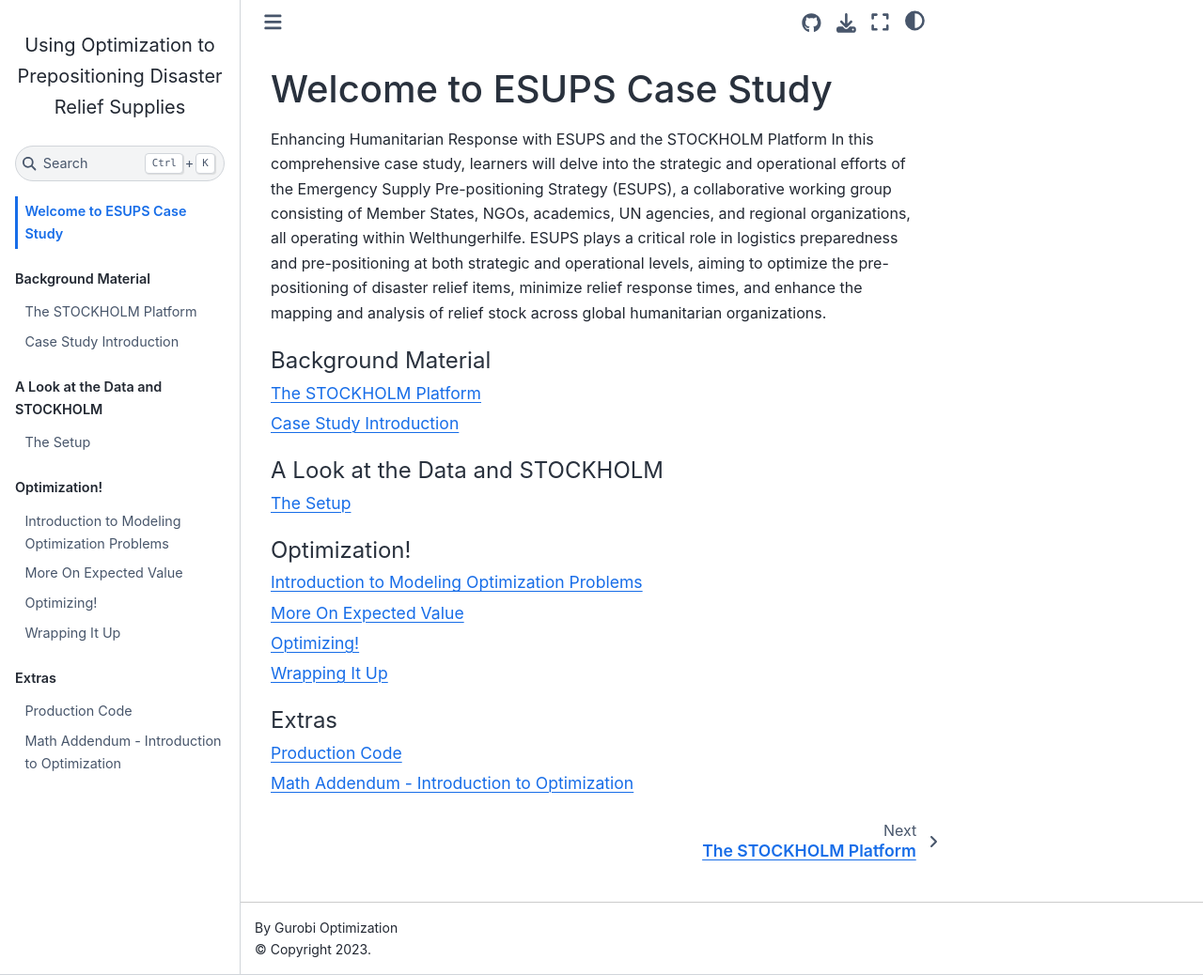
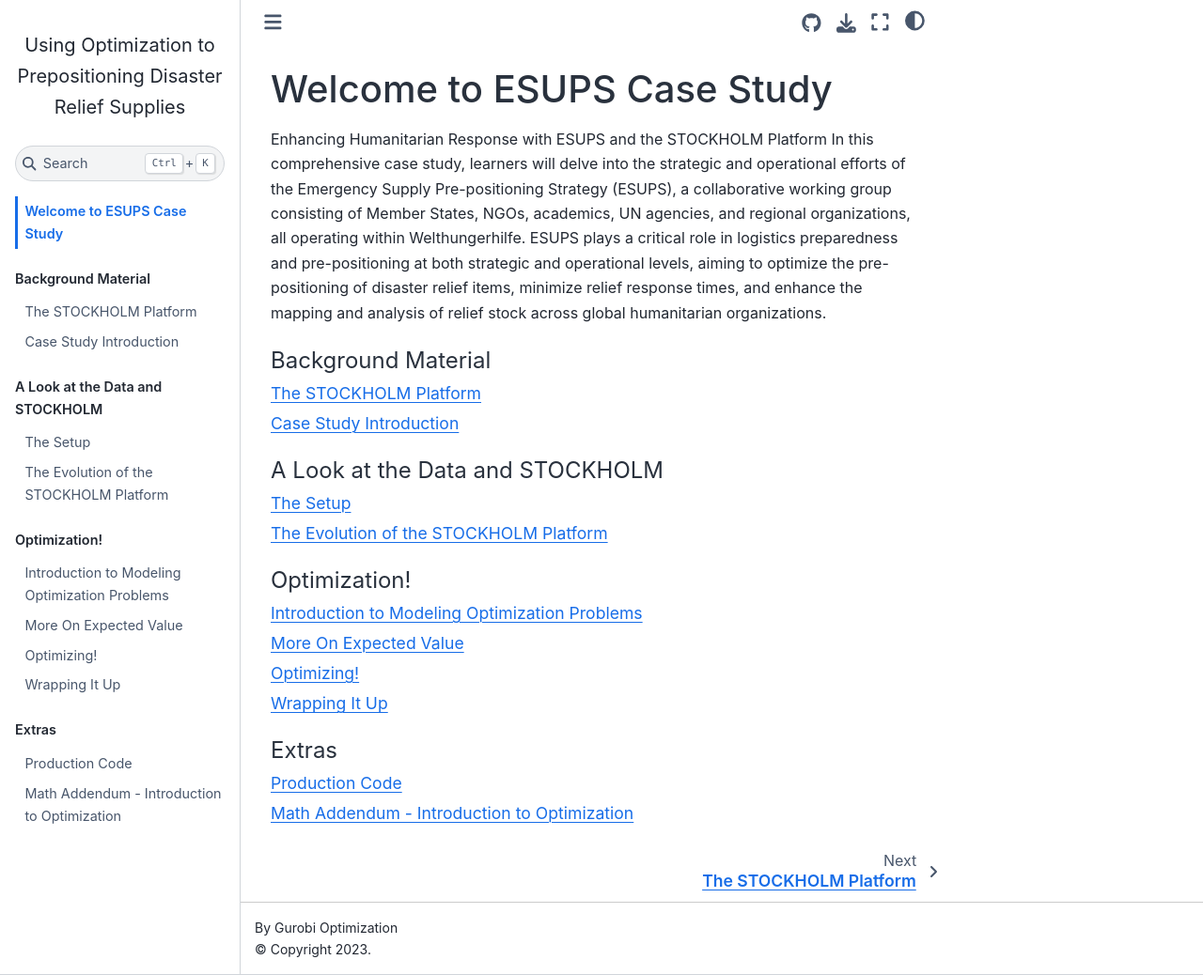
Before and after one commit to yurchisin/esups-supply-prepositioning, a Jupyter Book: the page built from docs/intro.md, in a window 1280 px wide and 1038 px high. Shown: the whole window at 94% size. Built offline with Jupyter Book 1.0.4 settings and Sphinx 7.4.7 and the Sphinx Book theme 1.1.4, drawn with Linux system fonts in a browser that asks for light colours; some of the changed lines change nothing that is shown.

Commit message:
split nb 2

```diff
--- a/docs/_toc.yml
+++ b/docs/_toc.yml
@@ -10,7 +10,8 @@
     - file: disaster_prepositioning_1
 - caption: A Look at the Data and STOCKHOLM
   chapters:
-    - file: disaster_prepositioning_2
+    - file: disaster_prepositioning_2-1
+    - file: disaster_prepositioning_2-2
 - caption: Optimization!
   chapters:
     - file: disaster_prepositioning_3_A
--- /dev/null
+++ b/docs/disaster_prepositioning_2-2.md
@@ -0,0 +1,59 @@
+# The Evolution of the STOCKHOLM Platform
+
+
+Effective communication is vital in disaster response, not only for coordinating logistics but also for ensuring that the right information reaches the right people at the right time. In this section, we will explore the ESUPS website, which serves as a central hub for sharing critical data and insights with a diverse audience, including NGOs, government agencies, and the public.
+
+The ESUPS STOCKHOLM platform is designed to translate complex optimization models and logistical data into intuitive, actionable information. Through a combination of interactive charts, maps, and data visualizations, the platform provides users (comprised of NGOs and humanitarian/relief organizations) with a clear understanding of where pre-positioned supplies are located, how they can be accessed, and the impact of various logistical decisions.
+
+We will examine how ESUPS effectively communicates information about stock and analysis of results through STOCKHOLM, highlighting key features such as:
+•	Real-time Data Visualizations: How ESUPS uses dynamic maps and graphs to show the distribution of resources and potential gaps in coverage. These are updated daily with the newest information available
+•	User-Friendly Interface: The strategies employed to make the website accessible and informative for both technical and non-technical users.
+•	Impact Metrics: How ESUPS showcases the tangible benefits of its optimization strategies, including improved response times and resource utilization. We'll take a special look at these later in the case to help us understand what our optimization techniques have achieved.
+
+And finally, in one of the most relevant features of this case study, ESUPS has given us permission to share some of the difficulties they have experienced in their attempts to convey the scale of this problem and their findings along with what they hope to change and improve for their users going forward.
+
+Let's take a look!
+
+ESUPS's platform Stockholm, which is their platform for hosting this model (you can apply for access by visiting the homepage linked above), has two main pages, the first is the context page, and explains the context of the problem that we've been discussing in the past few sections, along with additional details about their mission and collaborating organizations. We'll look at this one first!
+
+## The Real-time Data Visualization with STOCKHOLM
+
+We're going to take a slight detour here to look at how all this information is communicated in real life! You can skip this section without concern for missing important information.
+
+As we've seen, getting an intuitive understanding of disasters and humanitarian supplies can be tricky when working with a new country. In fact, it's one of the main challenges ESUPS has faced in driving adoption and explaining why their work is so important.
+
+Data Visualization isn't an easy task, but let's take a look at how ESUPS started and how they're continuing to improve!
+
+![](images/Old_Stockholm.png)
+
+The earlier version of the ESUPS dashboard played a critical role in enabling the organization to quickly deliver a functional product that demonstrated tangible results to other non-profits. This initial version provided the essential tools needed to map stockpiles and showcase the value of the platform in real-world scenarios. By prioritizing functionality and speed, ESUPS was able to meet the immediate needs of its partners, proving the concept and gaining crucial buy-in from stakeholders.
+
+The dashboard's ability to deliver key insights swiftly and effectively earned it significant merit, as it laid the groundwork for future improvements and set the stage for more advanced iterations. This approach underscores a vital lesson in development: sometimes, a good solution delivered quickly can be more valuable than a perfect one delivered too late.
+
+The initial success provided a strong foundation upon which ESUPS could build. The insights gained from this deployment informed the development of a new version, which addresses the limitations of the first while enhancing user experience and data communication. The new dashboard takes these lessons to heart, incorporating more advanced features and a more intuitive design, ensuring that ESUPS continues to meet the needs of its partners more effectively. Now, let’s explore how this new version improves upon the original and further advances ESUPS's mission.
+
+## Expanding STOCKHOLM's Visualization Capabilities
+
+![](images/Disaster_Dashboard.png)
+
+The newer version of the dashboard incorporates several effective design elements that help uninitiated users quickly grasp the context and understand the information presented. Building upon the foundation of the initial version, this iteration features a more logical layout, with distinct sections clearly labeled to make it easier for users to identify and comprehend different data categories at a glance. The use of diverse visualizations—such as a map, pie chart, bar chart, and line graph—enables multiple data points to be visualized simultaneously, offering a comprehensive overview of the situation.
+
+A key improvement in this version is the effective use of white space. By strategically separating visual elements, the dashboard reduces clutter, ensuring that the information is not overwhelming and making it easier for users to digest. The clear representation of data ensures that each visualization has a specific purpose and is easy to interpret. For example, the Storage Facilities Map now clearly shows the geographical locations of storage facilities with available stock, providing important context. The pie chart uses distinct colors to differentiate between types of disasters, simplifying the interpretation of proportions, while the bar chart allows for a quick comparison of the number of people affected and the number of disasters by region. The line graph displays trends over time, with a dotted trend line to indicate the general direction of these trends.
+
+The dashboard’s minimalist design elements further contribute to its effectiveness, an improvement from the earlier version. By avoiding unnecessary elements, the design minimizes distractions and enhances readability, ensuring that the focus remains on the data itself. Purposeful use of color now guides the viewer’s attention to key information more effectively. Interactive features, such as buttons labeled “SEE DISASTERS” and “SEE DETAILS,” suggest that users can engage more deeply with specific data points, which enhances both functionality and user engagement.
+
+Moreover, the consistent color scheme and font style create a unified visual identity, lending a professional appearance and helping users navigate the information more intuitively. Altogether, these elements combine to present a cohesive design that significantly improves user experience and data comprehension compared to the earlier version.
+
+However, as with any evolving tool, there is always room for further refinement. While this version addresses many of the initial challenges, the ongoing development process continues to identify areas where improvements can be made. By revisiting earlier designs, we can better understand how these refinements come about and how they contribute to a more effective and user-friendly dashboard. Let’s now take a look at one of the earlier pages to explore these opportunities for further enhancement.
+
+![](images/Stock_Dashboard.png)
+
+As the dashboard continues to evolve, ESUPS is taking the opportunity to further enhance its intuitiveness and user-friendliness. Building on the successes and lessons from earlier iterations, the latest redesign aims to address some of the shortcomings that were identified in the previous versions. By incorporating clear labels, units, and detailed explanations, the new design strives to provide users with the necessary context to interpret data effectively. For instance, sections like “NATIONAL AND COLLECTIVE ASSESSMENT OF STOCK QUANTITIES” and “TIME GAINED BY RE-DISPATCHING ITEMS BETWEEN LOCATIONS” will benefit from added clarity, helping users to understand the information presented more intuitively.
+
+One of the key areas for improvement in this redesign is the refinement of the color scheme. The use of distinct and contrasting colors will make it easier for users to differentiate between categories in the bar charts. Additionally, clearly indicating what each color signifies, along with providing complete chart titles and fully displayed x-axis labels, will ensure that users can grasp the full context of the data being assessed. These visual enhancements are crucial for making the dashboard more accessible and easier to interpret, especially for users who may be less familiar with the underlying data.
+
+Another critical improvement is the addition of context and explanations for key metrics. For example, providing details on figures like “39% - 14,615” under “National Stock Level Support” will remove ambiguity and highlight the relevance and importance of these numbers. Establishing clear connections between different data types—such as percentages, quantities, and time in minutes—will create a cohesive narrative that guides users through the data, making it easier to follow and more meaningful.
+
+To further enhance the user experience, the redesigned dashboard will also focus on improving presentation aspects. Larger text sizes and decluttered visuals will enhance readability, allowing users to quickly grasp the information at a glance. Incorporating interactive elements, such as tooltips, will enable users to explore the data in greater depth and gain additional insights. Simplifying terminology and offering clear explanations for complex concepts, like “Time Gained by Re-Dispatching Items Between Locations,” will further aid in user understanding and ensure that the dashboard is accessible to a wider audience.
+
+These iterative improvements are a testament to the dynamic nature of data visualization and communication within the industry. By continuously refining and enhancing the dashboard, ESUPS is committed to delivering a tool that not only meets but exceeds user needs. This ongoing process of iteration and enhancement underscores the organization’s dedication to creating a valuable resource for decision-making, ultimately helping ESUPS better serve its partners and fulfill its mission
```
Also changed, not shown: docs/disaster_prepositioning_2-1.ipynb.
